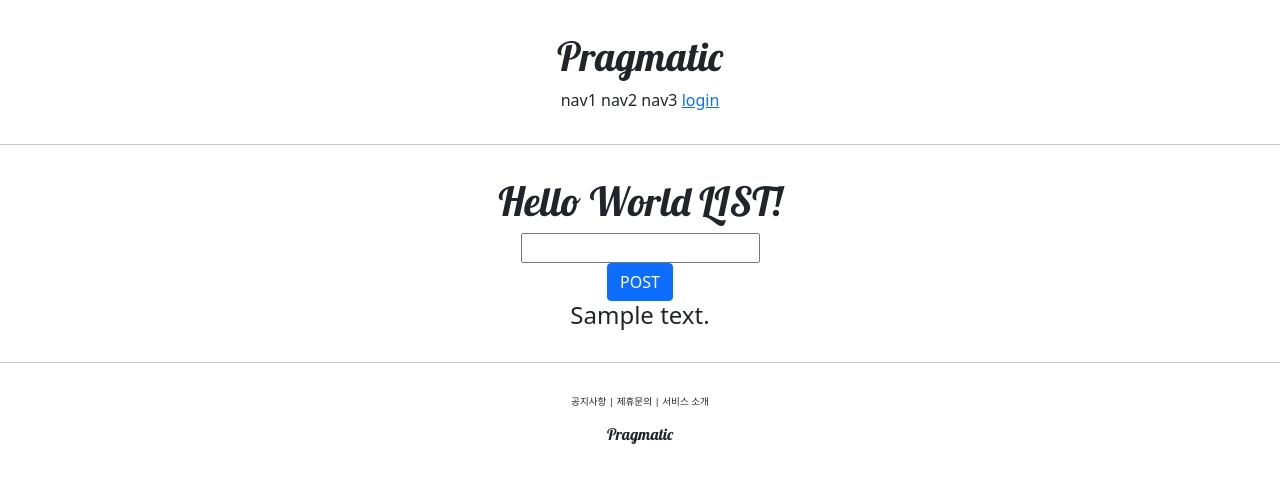
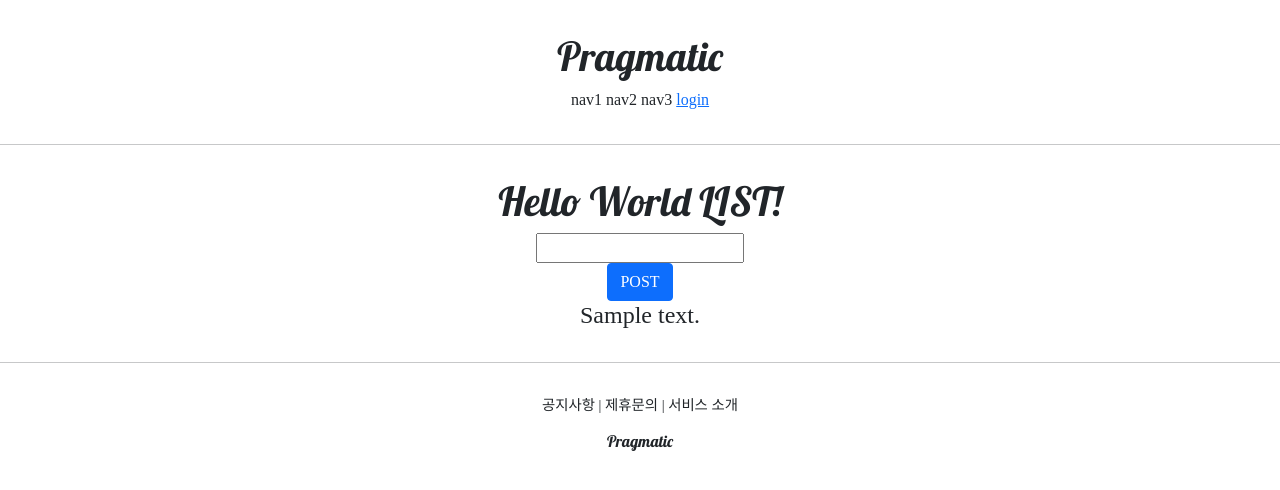
Before and after one commit to minyeamer/Pinterest, a Django app: template accountapp/templates/accountapp/hello_world.html in a window 1280 px wide. Shown: the top 490 px of the page. Run offline with Django 4.2, Linux system fonts and the light colour scheme; the template is opened without the code that fills it: values that come from a table or form of the project are taken from there, others are empty; tables that the repository leaves empty hold one stand-in row (values such as "Sample post"); parts of the project's set-up code (start-up, migrations or seed data) failed here and were passed over; some libraries are stand-ins or nearby versions.

Commit message:
django course 23 commit

```diff
--- a/pragmatic/settings.py
+++ b/pragmatic/settings.py
@@ -51,6 +51,7 @@ INSTALLED_APPS = [
     'django.contrib.sessions',
     'django.contrib.messages',
     'django.contrib.staticfiles',
+    'bootstrap4',
     'accountapp',
 ]
 
--- a/static/base.css
+++ b/static/base.css
@@ -3,7 +3,7 @@
 }
 
 .pragmatic_footer_button {
-    font-size: .6rem;
+    font-size: .9rem;
 }
 
 .pragmatic_footer {
--- a/templates/base.html
+++ b/templates/base.html
@@ -3,7 +3,7 @@
 
 {% include 'head.html' %}
 
-<body>
+<body style="font-family: 'NanumSqaureR';">
 
     {% include 'header.html' %}
 
--- a/templates/head.html
+++ b/templates/head.html
@@ -15,4 +15,27 @@
 
     <!-- DEFAULT CSS LINK -->
     <link rel="stylesheet" type="text/css" href="{% static 'base.css' %}">
+
+    <style>
+        @font-face {
+            font-family: 'NanumSquareR';
+            src: local('NanumSquareR'),
+            url("{% static 'fonts/NanumSquareR.otf' %}") format("opentype");
+        }
+        @font-face {
+            font-family: 'NanumSquareEB';
+            src: local('NanumSquareEB'),
+            url("{% static 'fonts/NanumSquareEB.otf' %}") format("opentype");
+        }
+        @font-face {
+            font-family: 'NanumSquareB';
+            src: local('NanumSquareB'),
+            url("{% static 'fonts/NanumSquareB.otf' %}") format("opentype");
+        }
+        @font-face {
+            font-family: 'NanumSquareL';
+            src: local('NanumSquareL'),
+            url("{% static 'fonts/NanumSquareL.otf' %}") format("opentype");
+        }
+    </style>
 </head>
```
Also changed, not shown: accountapp/templates/accountapp/create.html (+7 -3 lines), accountapp/templates/accountapp/login.html (+5 -3 lines), static/fonts/NanumSquareB.otf (added), static/fonts/NanumSquareEB.otf (added), static/fonts/NanumSquareL.otf (added), static/fonts/NanumSquareR.otf (added).
